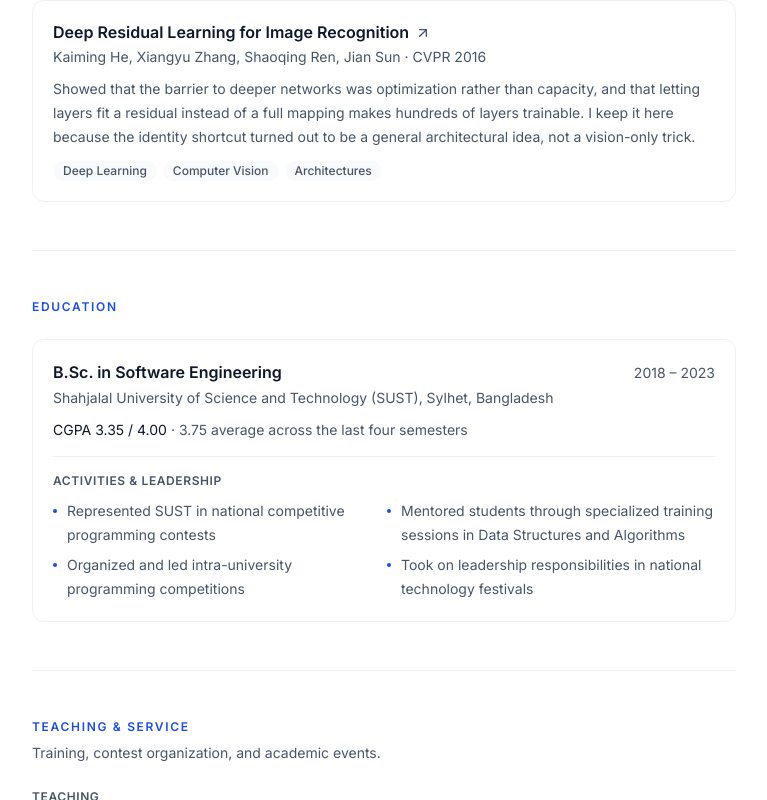
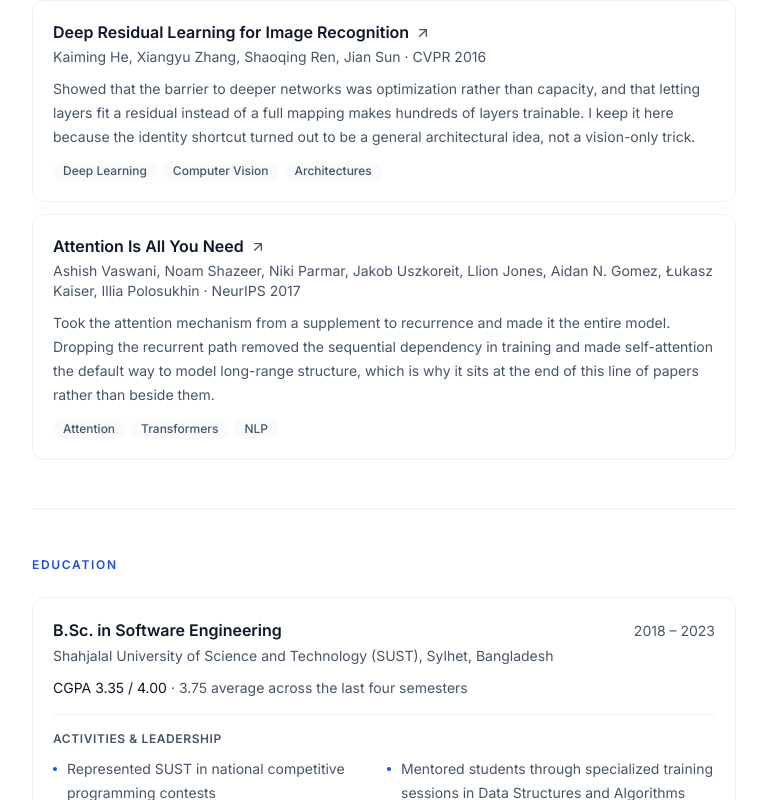
Before and after one commit to TahseenSust/tahseen, a Next.js app: page / in a window 1280 px wide. Shown: the part 2093-2893 px from the top of the page, without its empty margins (440-1207 px from the left). Built offline with nearby package versions, Linux system fonts and the light colour scheme.

Commit message:
added paper in shelf

```diff
--- a/src/data/papers.ts
+++ b/src/data/papers.ts
@@ -30,4 +30,15 @@ export const PAPERS = [
       "Showed that the barrier to deeper networks was optimization rather than capacity, and that letting layers fit a residual instead of a full mapping makes hundreds of layers trainable. I keep it here because the identity shortcut turned out to be a general architectural idea, not a vision-only trick.",
     tags: ["Deep Learning", "Computer Vision", "Architectures"],
   },
+  {
+    title: "Attention Is All You Need",
+    authors:
+      "Ashish Vaswani, Noam Shazeer, Niki Parmar, Jakob Uszkoreit, Llion Jones, Aidan N. Gomez, Łukasz Kaiser, Illia Polosukhin",
+    venue: "NeurIPS",
+    year: "2017",
+    url: "https://arxiv.org/pdf/1706.03762",
+    note:
+      "Took the attention mechanism from a supplement to recurrence and made it the entire model. Dropping the recurrent path removed the sequential dependency in training and made self-attention the default way to model long-range structure, which is why it sits at the end of this line of papers rather than beside them.",
+    tags: ["Attention", "Transformers", "NLP"],
+  },
 ]
```
